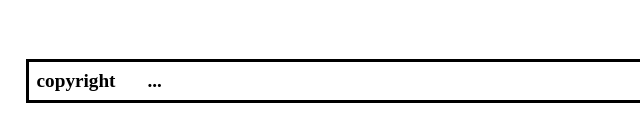
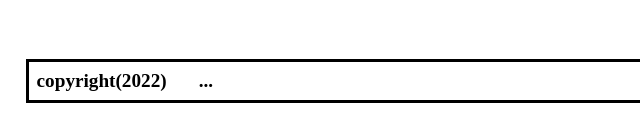
Before and after one commit to SirriRyisa/AwesomeBooks, a plain HTML site: page index.html in a window 1280 px wide. Shown: the part 657-797 px from the top of the page, 0-640 px from the left. Drawn offline with Linux system fonts and the light colour scheme.

```diff
--- a/index.html
+++ b/index.html
@@ -46,6 +46,6 @@
 				</ul>
 			</div>
 		</section>
-		<footer id="footer"><span>copyright</span><span>...</span></footer>
+		<footer id="footer"><span>copyright(2022)</span><span>...</span></footer>
 	</body>
 </html>
```
